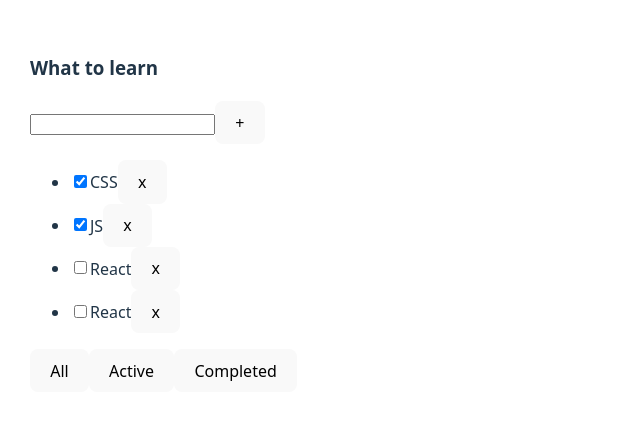
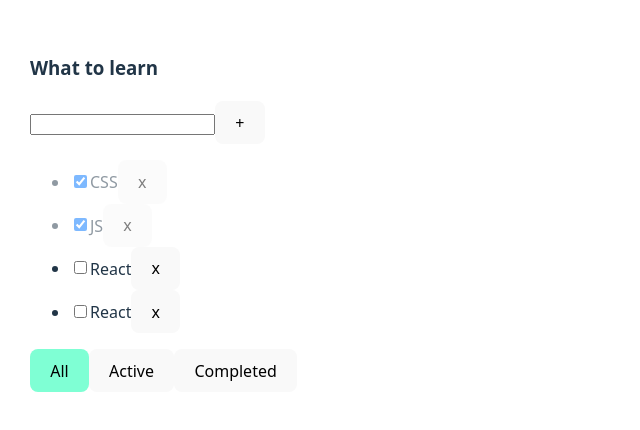
Before and after one commit to syhlovasolomia/todolist-app-redux, a React (Vite) app: page / in a window 1280 px wide. Shown: the part 186-616 px from the top of the page, without its empty margins (0-640 px from the left). Built offline with nearby package versions, Linux system fonts and the light colour scheme.

Commit message:
misc. fixes

```diff
--- a/src/App.css
+++ b/src/App.css
@@ -1,8 +1,24 @@
 .App {
-  padding: 30px;
-  display: flex;
+    padding: 30px;
+    display: flex;
 }
 
 .App > div {
-  margin-right: 50px;
+    margin-right: 50px;
 }
+
+.error {
+    border: red 1px solid;
+}
+
+.error-message {
+    color: red;
+}
+
+.active-filter {
+    background-color: aquamarine;
+}
+
+.is-done {
+    opacity: 0.5;
+}
--- a/src/App.tsx
+++ b/src/App.tsx
@@ -1,18 +1,17 @@
 import { useState } from 'react';
 import './App.css';
-import { TaskType, Todolist } from './Todolist';
+import { Todolist } from './Todolist';
 import { v1 } from 'uuid';
 
 export type FilterValuesType = 'all' | 'completed' | 'active';
 
 function App() {
-    const [tasks, setTasks] = useState<Array<TaskType>>([
+    const [tasks, setTasks] = useState([
         { id: v1(), title: 'CSS', isDone: true },
         { id: v1(), title: 'JS', isDone: true },
         { id: v1(), title: 'React', isDone: false },
         { id: v1(), title: 'React', isDone: false },
     ]);
-    console.log(tasks);
 
     const [filter, setFilter] = useState<FilterValuesType>('all');
 
@@ -29,6 +28,14 @@
         };
         const newTasks = [newTask, ...tasks];
         setTasks(newTasks);
+    }
+
+    function changeStatus(taskId: string, isDone: boolean) {
+        const task = tasks.find((t) => t.id === taskId);
+        if (task) {
+            task.isDone = isDone;
+        }
+        setTasks([...tasks]);
     }
 
     function changeFilter(value: FilterValuesType) {
@@ -51,6 +58,8 @@
                 removeTask={removeTask}
                 changeFilter={changeFilter}
                 addTask={addTask}
+                changeTaskStatus={changeStatus}
+                filter={filter}
             />
         </div>
     );
--- a/src/Todolist.tsx
+++ b/src/Todolist.tsx
@@ -13,58 +13,61 @@
     removeTask: (id: string) => void;
     changeFilter: (value: FilterValuesType) => void;
     addTask: (title: string) => void;
+    changeTaskStatus: (taskId: string, isDone: boolean) => void;
+    filter: FilterValuesType;
 };
 
 export function Todolist(props: PropsType) {
-    const [newTaskTitle, setNewTaskTitle] = useState('');
+    const [title, setTitle] = useState('');
+    const [error, setError] = useState<string | null>(null);
 
-    const onNewTitleChangeHandler = (e: ChangeEvent<HTMLInputElement>) => {
-        setNewTaskTitle(e.currentTarget.value);
+    const addTask = () => {
+        if (title.trim() !== '') {
+            props.addTask(title.trim());
+            setTitle('');
+        } else {
+            setError('Title is required');
+        }
+    };
+
+    const onChangehandler = (e: ChangeEvent<HTMLInputElement>) => {
+        setTitle(e.currentTarget.value);
     };
 
     const onKeyDownHandler = (e: KeyboardEvent<HTMLInputElement>) => {
+        setError(null);
         if (e.key === 'Enter') {
-            props.addTask(newTaskTitle);
-            setNewTaskTitle('');
+            props.addTask(title);
+            setTitle('');
         }
     };
 
-    const addTask = () => {
-        props.addTask(newTaskTitle);
-        setNewTaskTitle('');
-    };
-
-    const onAllClickhandler = () => {
-        props.changeFilter('all');
-    };
-
-    const onActiveClickhandler = () => {
-        props.changeFilter('active');
-    };
-
-    const onCompletedClickhandler = () => {
-        props.changeFilter('completed');
-    };
+    const onAllClickhandler = () => props.changeFilter('all');
+    const onActiveClickhandler = () => props.changeFilter('active');
+    const onCompletedClickhandler = () => props.changeFilter('completed');
 
     return (
         <div>
             <h3>{props.title}</h3>
             <div>
                 <input
-                    value={newTaskTitle}
-                    onChange={onNewTitleChangeHandler}
+                    value={title}
+                    onChange={onChangehandler}
                     onKeyDown={onKeyDownHandler}
+                    className={error ? 'error' : ''}
                 />
                 <button onClick={addTask}>+</button>
+                {error && <div className="error-message">{error}</div>}
             </div>
             <ul>
                 {props.tasks.map((t) => {
-                    const onRemoveHandler = () => {
-                        props.removeTask(t.id);
-                    };
+                    const onRemoveHandler = () => props.removeTask(t.id);
+                    const onChangeHandler = (e: ChangeEvent<HTMLInputElement>) =>
+                        props.changeTaskStatus(t.id, e.currentTarget.checked);
+
                     return (
-                        <li key={t.id}>
-                            <input type="checkbox" checked={t.isDone} />
+                        <li key={t.id} className={t.isDone ? 'is-done' : ''}>
+                            <input type="checkbox" onChange={onChangeHandler} checked={t.isDone} />
                             <span>{t.title}</span>
                             <button onClick={onRemoveHandler}>x</button>
                         </li>
@@ -72,9 +75,24 @@
                 })}
             </ul>
             <div>
-                <button onClick={onAllClickhandler}>All</button>
-                <button onClick={onActiveClickhandler}>Active</button>
-                <button onClick={onCompletedClickhandler}>Completed</button>
+                <button
+                    className={props.filter === 'all' ? 'active-filter' : ''}
+                    onClick={onAllClickhandler}
+                >
+                    All
+                </button>
+                <button
+                    className={props.filter === 'active' ? 'active-filter' : ''}
+                    onClick={onActiveClickhandler}
+                >
+                    Active
+                </button>
+                <button
+                    className={props.filter === 'completed' ? 'active-filter' : ''}
+                    onClick={onCompletedClickhandler}
+                >
+                    Completed
+                </button>
             </div>
         </div>
     );
```
